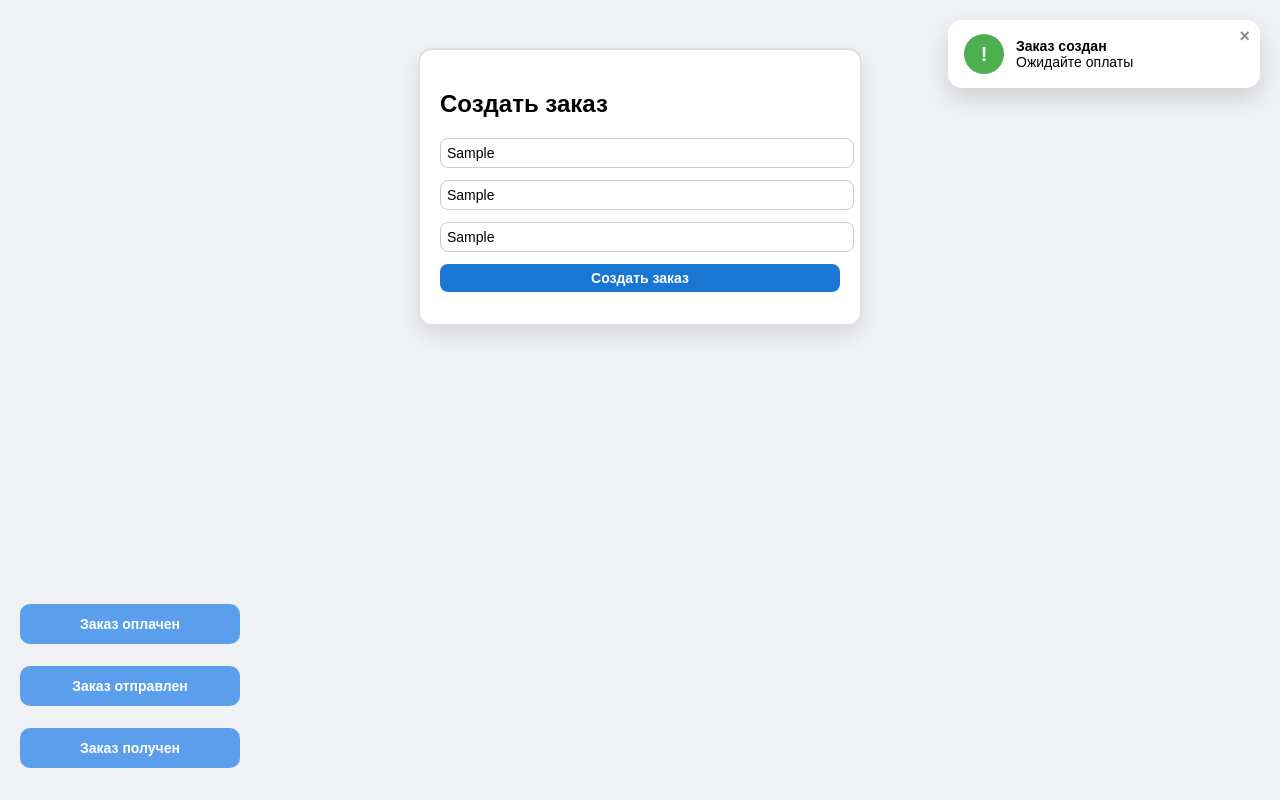
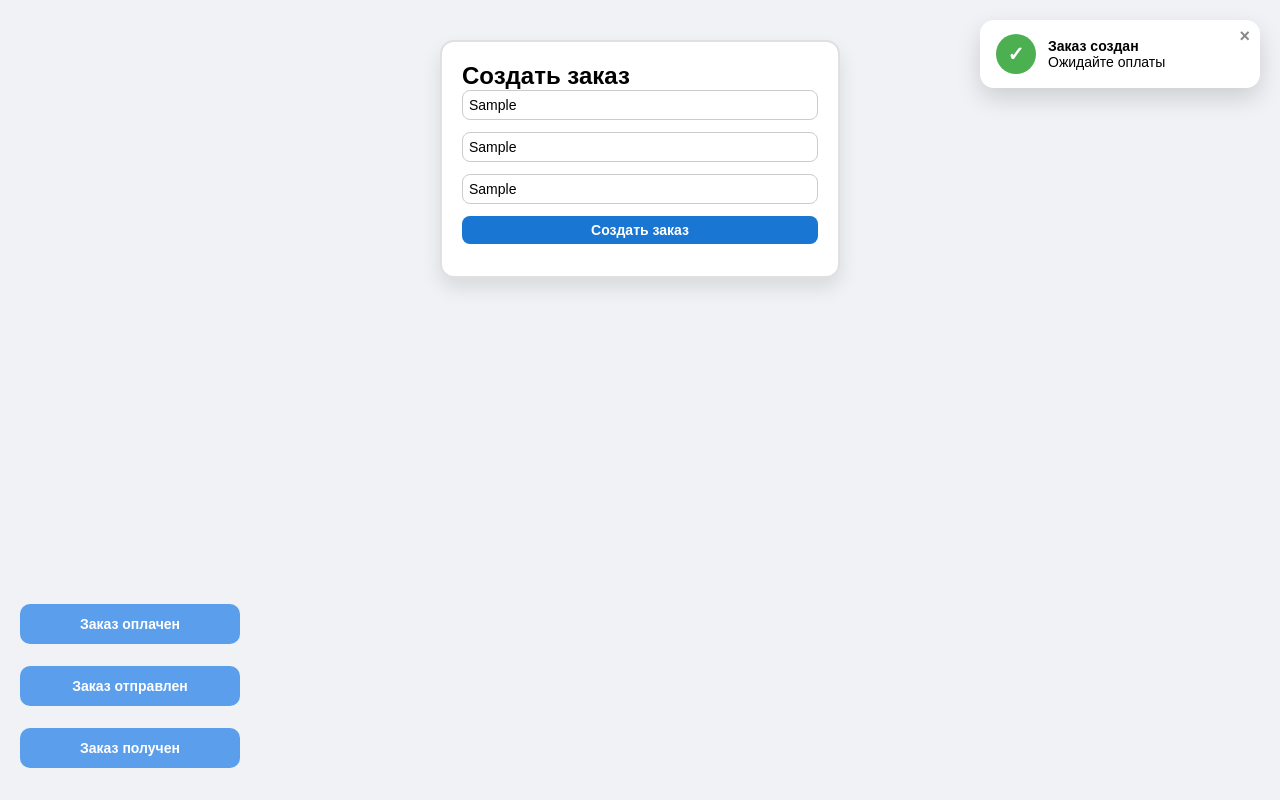
Before and after one commit to Adbrskk/Praktikum-18.12, a plain HTML site: page project 2/index.html in a window 1280 px wide. Both pictures are taken after typing "Sample", "Sample", "Sample" into the empty fields and a click on the button "Создать заказ". Drawn offline with Linux system fonts and the light colour scheme.

Commit message:
new code

```diff
--- a/project 2/js/script.js
+++ b/project 2/js/script.js
@@ -14,7 +14,7 @@ class Notification {
     toast.className = `toast ${this.type}`;
 
     toast.innerHTML = `
-      <div class="icon">!</div>
+      <div class="icon">✓</div>
       <div class="toast-content">
         <strong>${this.title}</strong><br>
         ${this.text}
--- a/project 2/styles/style.css
+++ b/project 2/styles/style.css
@@ -1,3 +1,9 @@
+* {
+  box-sizing: border-box;
+  margin: 0;
+  padding: 0;
+}
+
 body {
   font-family: Arial, sans-serif;
   padding: 40px;
```
